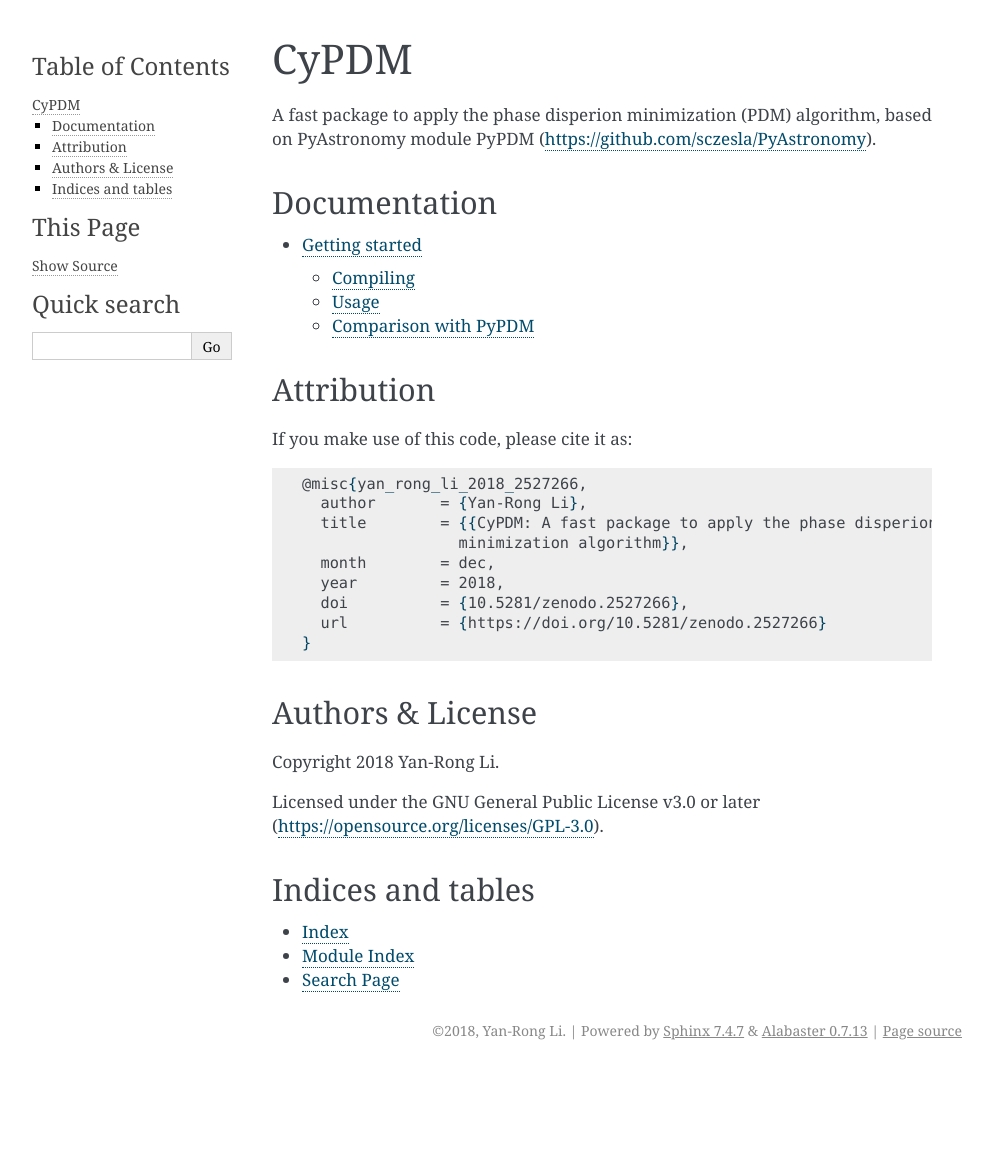
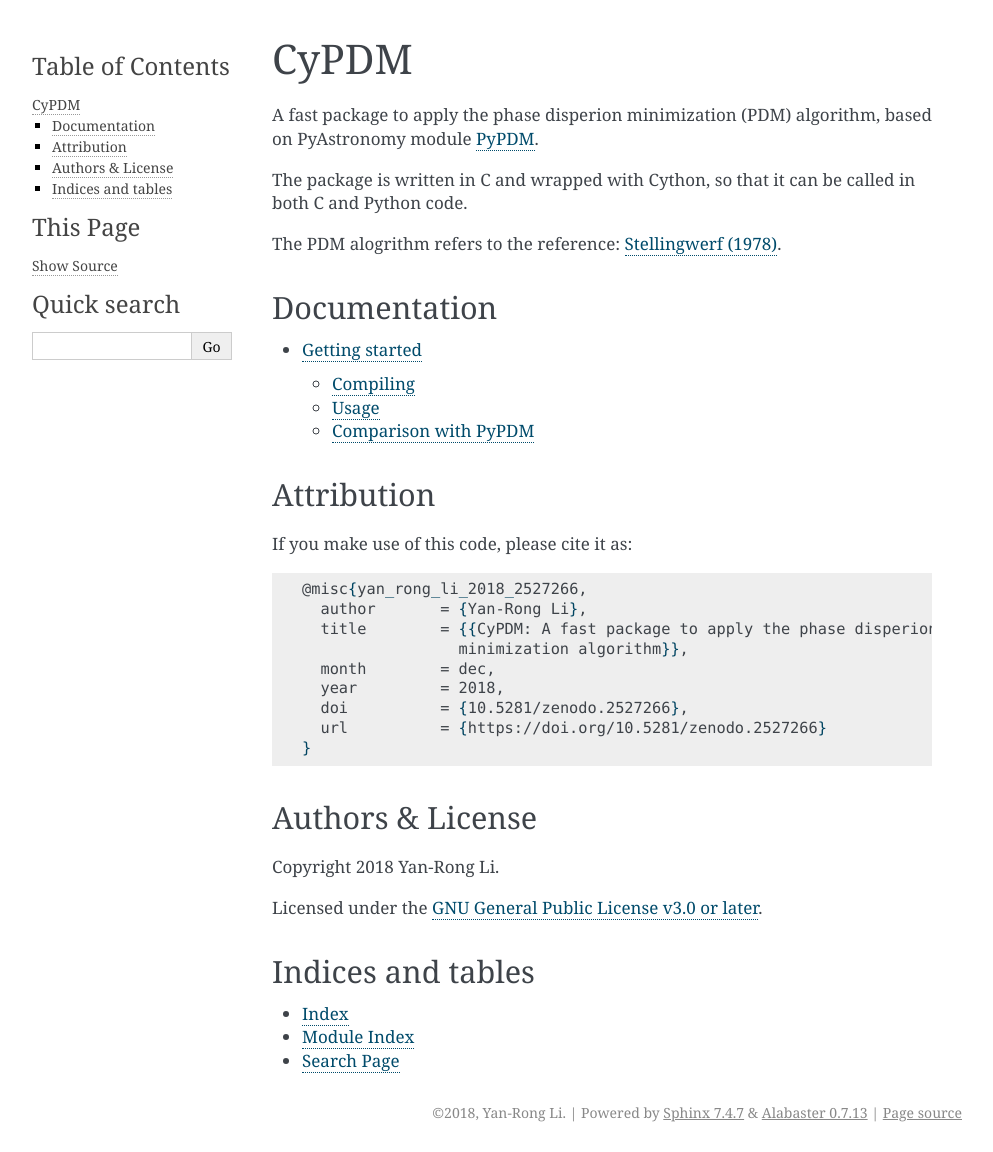
Before and after one commit to LiyrAstroph/CyPDM, a Sphinx documentation site: the page built from docs/index.rst, in a window 1280 px wide. Shown: the whole page, without its empty margins (148-1141 px from the left). Built offline with Sphinx 7.4.7, drawn with Linux system fonts in a browser that asks for light colours; before the commit the page ends 1070 px from its top, so only the background shows below that.

Commit message:
update docs.

```diff
--- a/docs/index.rst
+++ b/docs/index.rst
@@ -5,7 +5,11 @@
 
 CyPDM
 =================================
-A fast package to apply the phase disperion minimization (PDM) algorithm, based on PyAstronomy module PyPDM (https://github.com/sczesla/PyAstronomy).
+A fast package to apply the phase disperion minimization (PDM) algorithm, based on PyAstronomy module `PyPDM <https://github.com/sczesla/PyAstronomy>`_.
+
+The package is written in C and wrapped with Cython, so that it can be called in both C and Python code.
+
+The PDM alogrithm refers to the reference: `Stellingwerf (1978) <http://adsabs.harvard.edu/abs/1978ApJ...224..953S>`_.
 
 Documentation
 -------------
@@ -38,7 +42,7 @@
 
 Copyright 2018 Yan-Rong Li.
 
-Licensed under the GNU General Public License v3.0 or later (https://opensource.org/licenses/GPL-3.0).
+Licensed under the `GNU General Public License v3.0 or later <https://opensource.org/licenses/GPL-3.0>`_.
 
 Indices and tables
 ------------------
```
